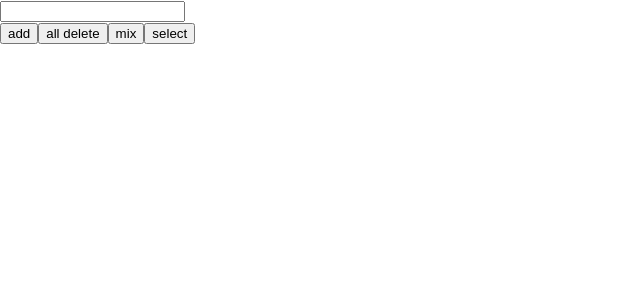
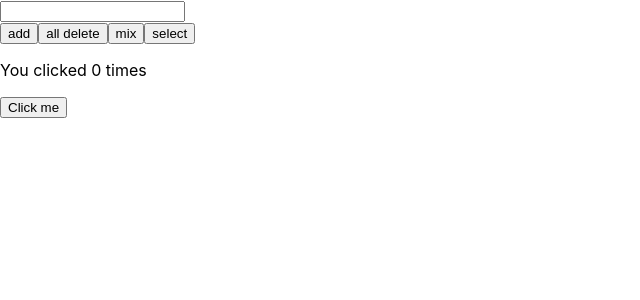
Before and after one commit to recordboy/foodboy, a React (Create React App) app: page / in a window 1280 px wide. Shown: the top 300 px of the page, without its empty margins (0-640 px from the left). Built offline with nearby package versions, Linux system fonts and the light colour scheme.

Commit message:
훅 추가

```diff
--- a/src/components/FoodList.tsx
+++ b/src/components/FoodList.tsx
@@ -1,13 +1,18 @@
-import React, { Component } from 'react';
+import React, { useState } from 'react';
 
-class FoodList extends Component {
+const FoodList = () => {
 
-  render() {
-    return (
-      <ul id="list-food" className="listFood"></ul>
-    )
-  }
+  const [count, setCount] = useState(0);
 
+  return (
+    <div>
+      <p>You clicked {count} times</p>
+      <button onClick={() => setCount(count + 1)}>
+        Click me
+      </button>
+    </div>
+  );
 }
 
+
 export default FoodList;
```
